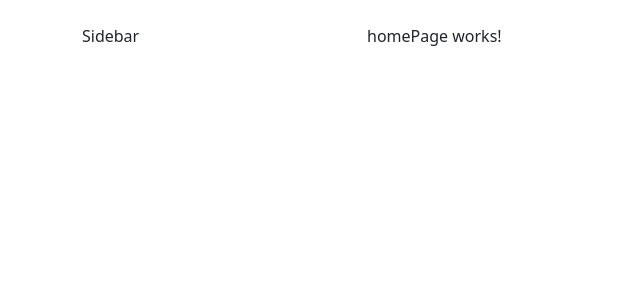
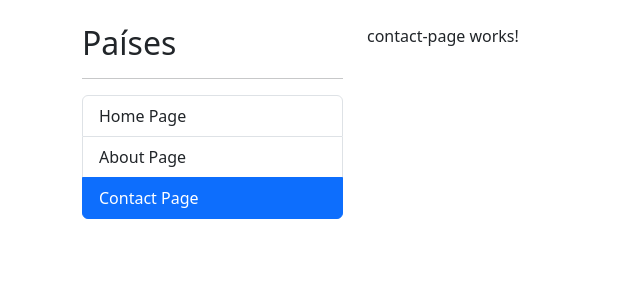
Before and after one commit to dotJManuel/CountryApp-Angular, an Angular app: page /contact in a window 1280 px wide. Before the commit this address led to /home. Shown: the top 300 px of the page, without its empty margins (0-640 px from the left). Built offline with nearby package versions, Linux system fonts and the light colour scheme.

Commit message:
se termino de agregar el routing del sidebar

```diff
--- a/src/app/app.component.html
+++ b/src/app/app.component.html
@@ -3,7 +3,7 @@
 
   <div class="col-3">
     <!-- Sidebar -->
-    Sidebar
+    <shared-sidebar></shared-sidebar>
   </div>
 
   <div class="col">
--- /dev/null
+++ b/src/app/shared/components/sidebar/sidebar.component.html
@@ -0,0 +1,22 @@
+<h2>Países</h2>
+<hr>
+
+<ul class="list-group">
+
+  <li routerLink=""
+    routerLinkActive="active"
+    [routerLinkActiveOptions]="{ exact: true}"
+    class="list-group-item">
+    Home Page
+  </li>
+  <li routerLink="about"
+    routerLinkActive="active"
+    class="list-group-item">
+    About Page
+  </li>
+  <li routerLink="contact"
+    routerLinkActive="active"
+    class="list-group-item">
+    Contact Page
+  </li>
+</ul>
--- /dev/null
+++ b/src/app/shared/components/sidebar/sidebar.component.ts
@@ -0,0 +1,14 @@
+import { Component, OnInit } from '@angular/core';
+
+@Component({
+  selector: 'shared-sidebar',
+  templateUrl: './sidebar.component.html'
+})
+export class SidebarComponent implements OnInit {
+
+  constructor() { }
+
+  ngOnInit() {
+  }
+
+}
--- /dev/null
+++ b/src/app/shared/pages/contact-page/contact-page.component.html
@@ -0,0 +1,3 @@
+<p>
+  contact-page works!
+</p>
--- /dev/null
+++ b/src/app/shared/pages/contact-page/contact-page.component.ts
@@ -0,0 +1,14 @@
+import { Component, OnInit } from '@angular/core';
+
+@Component({
+  selector: 'shared-contact-page',
+  templateUrl: './contact-page.component.html'
+})
+export class ContactPageComponent implements OnInit {
+
+  constructor() { }
+
+  ngOnInit() {
+  }
+
+}
```
Also changed, not shown: src/app/app-routing.module.ts (+7 -2 lines), src/app/shared/shared.module.ts (+12 -3 lines).
